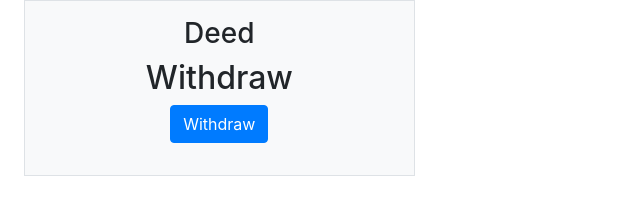
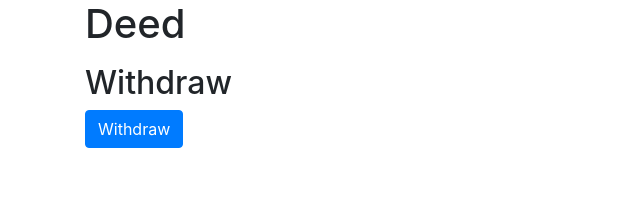
Before and after one commit to RyN21/deed_ETB, a website built with webpack: page public/index.html in a window 1280 px wide. Shown: the whole page, without its empty margins (0-640 px from the left). Built offline with nearby package versions, Linux system fonts and the light colour scheme; what web3 would draw is missing.

Commit message:
Edit html

```diff
--- a/public/index.html
+++ b/public/index.html
@@ -4,12 +4,11 @@
     <script src="bundle.js"></script>
   </head>
   <body>
-    <div class="containter px-4" align="center">
-      <div class="row gx-5">
-        <div class="col-sm-4">
-          <div class="p-3 border bg-light">
-            <h3>Deed</h3>
-            <h5 id="balance"></h5>
+    <div class="container">
+      <div class="row">
+        <div class="col-sm-12">
+          <h1>Deed</h1>
+          <p id="balance"></p>
 
           <form id="withdraw">
             <h2>Withdraw</h2>
@@ -21,6 +20,5 @@
         </div>
       </div>
     </div>
-    </div>
   </body>
 </html>
```
Lines whose indentation alone changed are shown as unchanged.
